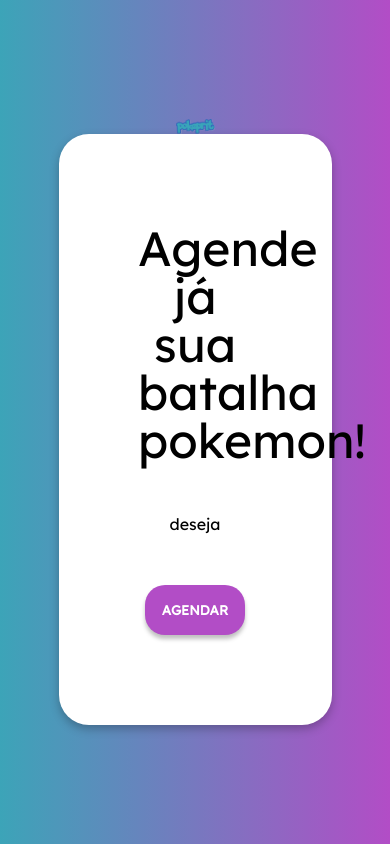
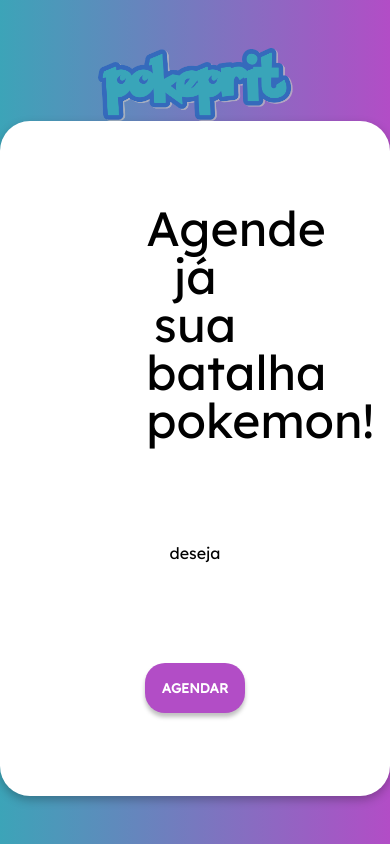
Before and after one commit to viniciuscoassis/pokeprit, a React (Create React App) app: page /home in a window 390 px wide. Built offline with nearby package versions, Linux system fonts and the light colour scheme.

Commit message:
style: add media queries

```diff
--- a/src/components/PokemonSelection/PokemonCard.js
+++ b/src/components/PokemonSelection/PokemonCard.js
@@ -58,5 +58,17 @@
     bottom: 0;
     left: 0;
     font-weight: 600;
+    font-size: 10px;
+    color: #3ca4b8;
+    text-transform: uppercase;
+  }
+
+  @media (max-width: 600px) {
+    & > :not(:last-child) {
+    }
+    .image {
+      width: 70%;
+      margin: 0 auto;
+    }
   }
 `;
--- a/src/layouts/Container.js
+++ b/src/layouts/Container.js
@@ -14,4 +14,10 @@
   box-shadow: 0 4px 10px 0 rgba(0, 0, 0, 0.25);
   border-radius: 30px;
   padding: 2rem;
+
+  @media (max-width: 600px) {
+    padding: 0;
+    min-width: 100vw;
+    min-height: 80vh;
+  }
 `;
--- a/src/pages/DashBoard/Dashboard.js
+++ b/src/pages/DashBoard/Dashboard.js
@@ -36,4 +36,9 @@
   img {
     width: 10%;
   }
+  @media (max-width: 600px) {
+    img {
+      width: 50%;
+    }
+  }
 `;
--- a/src/pages/DashBoard/Home/HomePage.js
+++ b/src/pages/DashBoard/Home/HomePage.js
@@ -50,4 +50,9 @@
       height: 5vh;
     }
   }
+  @media (max-width: 600px) {
+    .top {
+      max-width: 50vw;
+    }
+  }
 `;
--- a/src/pages/DashBoard/PokemonSelection/PokemonSelection.js
+++ b/src/pages/DashBoard/PokemonSelection/PokemonSelection.js
@@ -11,6 +11,7 @@
   const { getPokemons } = useGetPokemons();
   const [pokemons, setPokemons] = useState([]);
   const [refresh, setRefresh] = useState(false);
+  const [page, setPage] = useState(1);
 
   const fetchPokemons = async () => {
     const response = await getPokemons(0);
@@ -19,7 +20,13 @@
 
   useEffect(() => {
     fetchPokemons();
+    console.log(page);
   }, [refresh]);
+
+  const hadlePageSelect = (e) => {
+    setPage(e.target.value);
+    console.log(e);
+  };
 
   return (
     <Wrapper>
@@ -40,7 +47,13 @@
               : console.log("nada")}
           </PokemonContainer>
 
-          <Pagination count={10} />
+          <Pagination
+            size={"small"}
+            count={10}
+            onClick={hadlePageSelect}
+            showLastButton
+            showFirstButton
+          />
         </div>
 
         <div className="center">
@@ -78,6 +91,12 @@
   min-height: 25rem;
   max-height: 25rem;
   margin-bottom: 1rem;
+  overflow-y: scroll;
+  @media (max-width: 600px) {
+    overflow-x: hidden;
+    display: flex;
+    width: 80vw;
+  }
 `;
 
 const Wrapper = styled.div`
@@ -98,6 +117,7 @@
 
   .middle {
     display: flex;
+
     .center {
       margin-top: 120px;
       width: 100px;
@@ -111,4 +131,10 @@
       }
     }
   }
+  @media (max-width: 600px) {
+    overflow: scroll;
+    .middle {
+      flex-direction: column;
+    }
+  }
 `;
```
